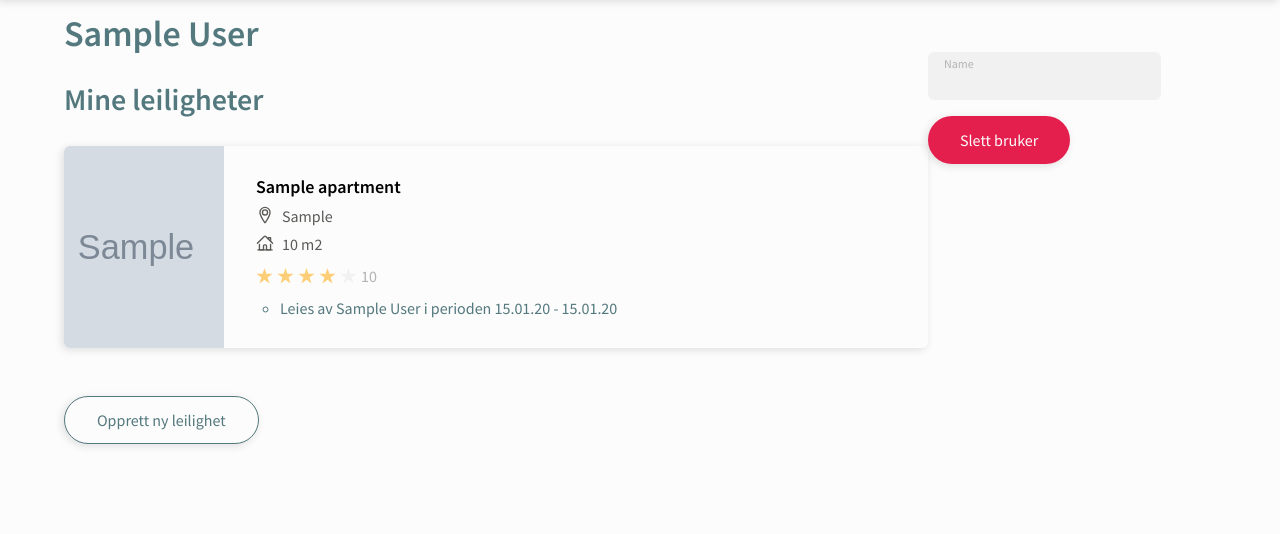
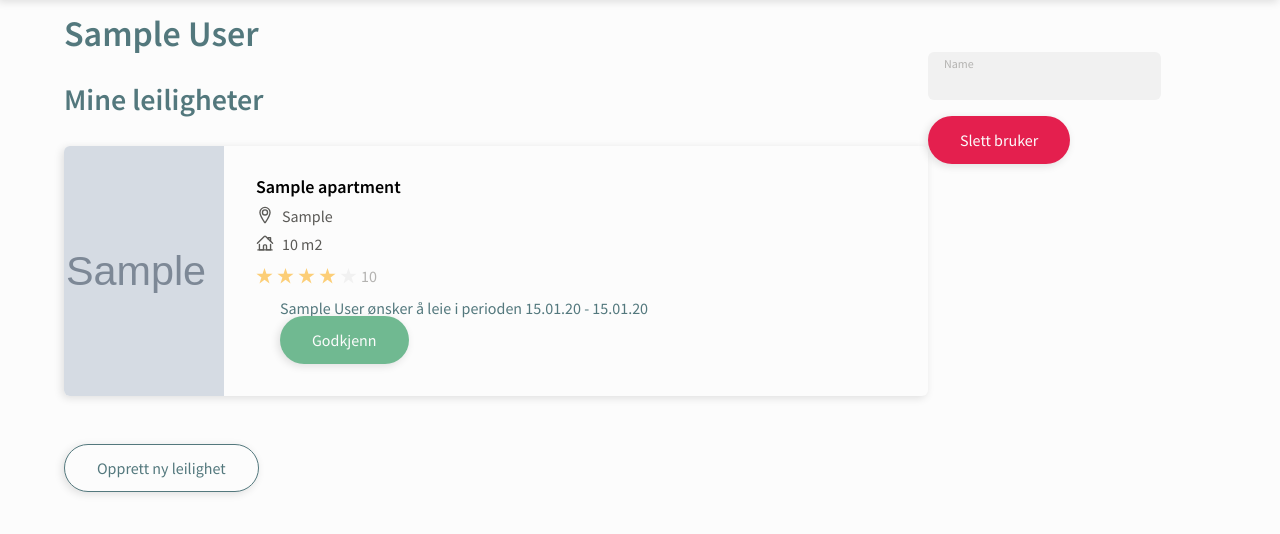
Before and after one commit to Agnar22/PU, a Django app: page /profile in a window 1280 px wide. Shown: the part 64-598 px from the top of the page. Run offline with Django 3.2, Linux system fonts and the light colour scheme; a user stored in the database is signed in; tables that the repository leaves empty hold one stand-in row (values such as "Sample post"); grey boxes marked "Sample" are stand-in pictures.

Commit message:
Separating pending and not pending contracts

```diff
--- a/ShareBNB/profile_page/templates/profile_page/profile-page.html
+++ b/ShareBNB/profile_page/templates/profile_page/profile-page.html
@@ -30,10 +30,20 @@
                             </div>
                             <ul>
                                 {% for contract in apartment.contracts.all %}
-                                    <li>Leies av {{ contract.tenant.first_name }} {{ contract.tenant.last_name }}
-                                        i perioden {{ contract.start_date|date:"d.m.y" }} -
-                                        {{ contract.end_date|date:"d.m.y" }}
-                                    </li>
+                                    {% if not contract.pending %}
+                                        <li>Leies av {{ contract.tenant.first_name }} {{ contract.tenant.last_name }}
+                                            i perioden {{ contract.start_date|date:"d.m.y" }} -
+                                            {{ contract.end_date|date:"d.m.y" }}
+                                        </li>
+                                    {% else %}
+                                        {{ contract.tenant.first_name }} {{ contract.tenant.last_name }}
+                                            ønsker å leie i perioden {{ contract.start_date|date:'d.m.y' }} - {{ contract.end_date|date:'d.m.y' }}
+                                        <form method="post" >
+                                            <input type="hidden" name="contract_id" value="{{ contract.pk }}" />
+                                            {% csrf_token %}
+                                            <input type="submit" class="button primary" value=Godkjenn>
+                                        </form>
+                                    {% endif %}
                                 {% endfor %}
                             </ul>
                         </div>
```
